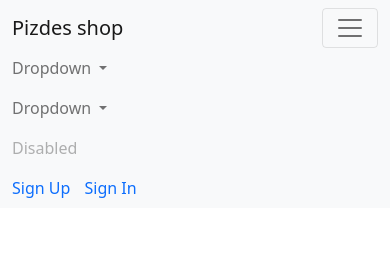
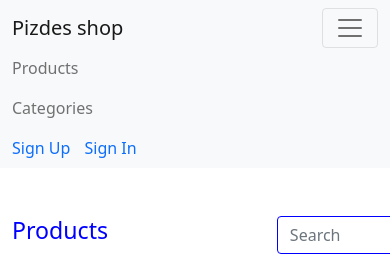
Before and after one commit to uzbsobirov/Online-Shop, a Django app: page /products/ in a window 390 px wide, after a click that opens the changed part; the page is wider, and only the part inside the window is pictured. Shown: the top 255 px of that part. Run offline with Django 4.2, Linux system fonts and the light colour scheme; data that the repository does not hold is empty.

Commit message:
Loading...

```diff
--- a/main/urls.py
+++ b/main/urls.py
@@ -1,8 +1,14 @@
 from django.urls import path
 from .views import *
+
+app_name = 'main'
 
 
 urlpatterns = [
     path('', BasePage.as_view(), name='basepage'),
-    path('products/', ProductView.as_view(), name='productview')
+    path('products/', ProductView.as_view(), name='productview'),
+    # Add New Product
+    path('add_product/', AddProduct.as_view(), name='addproduct'),
+    # Delete Product
+    path('delete/<int:pk>/', DeleteProduct.as_view(), name='deleteproduct')
 ]
--- a/main/views.py
+++ b/main/views.py
@@ -1,13 +1,42 @@
-from django.shortcuts import render
+from django.shortcuts import render, redirect, get_object_or_404
 from django.views import View
 from .models import *
+from .forms import ProductForm
 
-
+# This is base page
 class BasePage(View):
     def get(self, request, *args, **kwargs):
         return render(request=request, template_name='base.html')
 
+
+#This class for Product View
 class ProductView(View):
     def get(self, request, *args, **kwargs):
-        products = Product.objects.all()
+        # We must get all Product model items with all() method
+        products = Product.objects.all().order_by('date_created')
+        # and we must give context for frontend
         return render(request=request, template_name='product/detail.html', context={'products': products})
+
+# This class for ANP(Add New Product)
+class AddProduct(View):
+    template_name = 'product/add_product.html'
+
+    def get(self, request, *args, **kwargs):
+        form = ProductForm()
+        return render(request=request, template_name=self.template_name, context={'form': form})
+
+    def post(self, request, *args, **kwargs):
+        form = ProductForm(request.POST)
+        if form.is_valid():
+            form.save()
+            return redirect('main:productview')
+        else:
+            return render(request=request, template_name=self.template_name, context={'form': form})
+
+# This class for DP(Delete Product)
+class DeleteProduct(View):
+    template_name = 'product/delete.html'
+    # Get function
+    def get(self, request, pk, *args, **kwargs):
+        product = get_object_or_404(Product, pk=pk)
+        return render(request=request, template_name=self.template_name, context={'product': product, 'pk': pk})
--- /dev/null
+++ b/requirements.txt
@@ -0,0 +1,3 @@
+django
+crispy-bootstrap5
+django-crispy-forms
--- a/templates/base.html
+++ b/templates/base.html
@@ -12,36 +12,18 @@
 <body>
 <nav class="navbar navbar-expand-lg navbar-light bg-light">
   <div class="container-fluid">
-    <a class="navbar-brand" href="#">Pizdes shop</a>
+    <a class="navbar-brand" href="{% url 'main:basepage' %}">Pizdes shop</a>
     <button class="navbar-toggler" type="button" data-bs-toggle="collapse" data-bs-target="#navbarSupportedContent" aria-controls="navbarSupportedContent" aria-expanded="false" aria-label="Toggle navigation">
       <span class="navbar-toggler-icon"></span>
     </button>
+
     <div class="collapse navbar-collapse" id="navbarSupportedContent">
       <ul class="navbar-nav me-auto mb-2 mb-lg-0">
-        <li class="nav-item dropdown">
-          <a class="nav-link dropdown-toggle" href="#" id="navbarDropdown" role="button" data-bs-toggle="dropdown" aria-expanded="false">
-            Dropdown
-          </a>
-          <ul class="dropdown-menu" aria-labelledby="navbarDropdown">
-            <li><a class="dropdown-item" href="#">Action</a></li>
-            <li><a class="dropdown-item" href="#">Another action</a></li>
-            <li><hr class="dropdown-divider"></li>
-            <li><a class="dropdown-item" href="#">Something else here</a></li>
-          </ul>
-        </li>
-        <li class="nav-item dropdown">
-          <a class="nav-link dropdown-toggle" href="#" id="Dropdownnavbar" role="button" data-bs-toggle="dropdown" aria-expanded="false">
-            Dropdown
-          </a>
-          <ul class="dropdown-menu" aria-labelledby="navbarDropdown">
-            <li><a class="dropdown-item" href="#">Action</a></li>
-            <li><a class="dropdown-item" href="#">Another action</a></li>
-            <li><hr class="dropdown-divider"></li>
-            <li><a class="dropdown-item" href="#">Something else here</a></li>
-          </ul>
+        <li class="nav-item">
+          <a class="nav-link " href="{% url 'main:productview' %}" tabindex="-1" aria-disabled="true">Products</a>
         </li>
         <li class="nav-item">
-          <a class="nav-link disabled" href="#" tabindex="-1" aria-disabled="true">Disabled</a>
+          <a class="nav-link " href="#" tabindex="-1" aria-disabled="true">Categories</a>
         </li>
       </ul>
       <a href="#" style="text-decoration:none;">Sign Up</a>
@@ -49,6 +31,8 @@
     </div>
   </div>
 </nav>
+
+
 
 {% block content %}
 
--- a/templates/product/detail.html
+++ b/templates/product/detail.html
@@ -16,7 +16,7 @@
             <input style="border: 1px solid blue;" type="search" class="form-control rounded" placeholder="{% trans 'Search' %}" aria-label="Search" aria-describedby="search-addon" name="search" />
             <button type="button" class="btn btn-outline-primary"><ion-icon name="search-outline"></ion-icon></button>
       </div>
-      <button type="button" class="btn btn-primary"><a href="#" style="color: white; text-decoration: none;">Add new product</a></button>
+      <button type="button" class="btn btn-primary"><a href="{% url 'main:addproduct' %}" style="color: white; text-decoration: none;">Add new product</a></button>
     </div>
 
     <div class="col-md-6 mt-6" style="width:100%;display: flex;">
```
Also changed, not shown: configs/settings.py (+7 -0 lines), main/forms.py (added, +8 -0 lines), templates/product/add_product.html (added, +18 -0 lines), templates/product/delete.html (added, +12 -0 lines), main/migrations/0001_initial.py (added), main/migrations/__init__.py (added).
